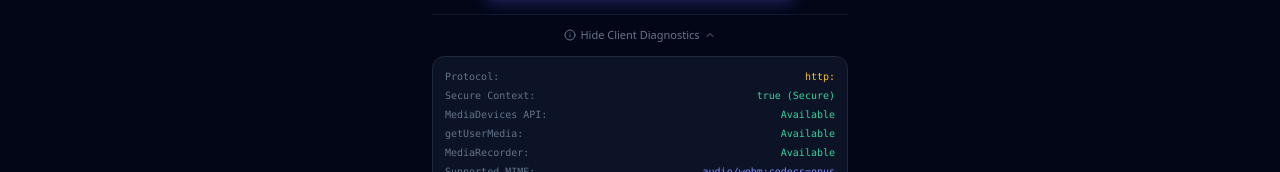
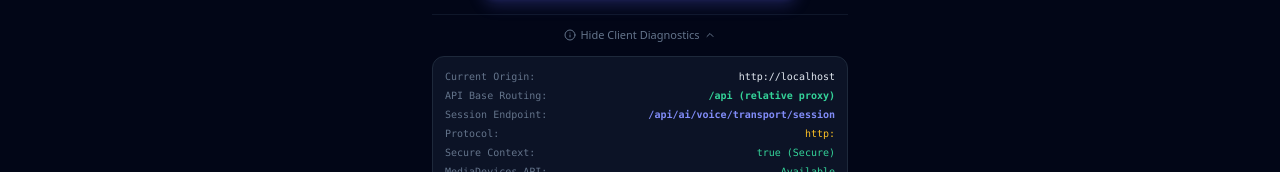
Before and after one commit to gowthxm07/AI-powered-receptionist-platform, a Next.js app in the folder frontend/: page /voice in a window 1280 px wide. Both pictures are taken after a click on the button "View Client Diagnostics". Shown: the part 628-800 px from the top of the page. Built offline with nearby package versions, Linux system fonts and the light colour scheme; no server answers.

Commit message:
feat(voice): enhance client diagnostic telemetry and safe error reporting

```diff
--- a/frontend/src/components/voice/VoiceReceptionist.tsx
+++ b/frontend/src/components/voice/VoiceReceptionist.tsx
@@ -274,6 +274,18 @@ export const VoiceReceptionist: React.FC = () => {
             {showDiagnostics && diagnostics && (
               <div className="mt-2 p-3 rounded-xl bg-slate-900/80 border border-slate-800 text-[10px] space-y-1 font-mono text-slate-300">
                 <div className="flex justify-between">
+                  <span className="text-slate-500">Current Origin:</span>
+                  <span className="text-slate-200 truncate max-w-[200px]">{diagnostics.origin}</span>
+                </div>
+                <div className="flex justify-between">
+                  <span className="text-slate-500">API Base Routing:</span>
+                  <span className="text-emerald-400 font-bold">{diagnostics.apiBaseUrl}</span>
+                </div>
+                <div className="flex justify-between">
+                  <span className="text-slate-500">Session Endpoint:</span>
+                  <span className="text-indigo-400 font-bold truncate max-w-[200px]">{diagnostics.sessionEndpoint}</span>
+                </div>
+                <div className="flex justify-between">
                   <span className="text-slate-500">Protocol:</span>
                   <span className={diagnostics.protocol === 'https:' ? 'text-emerald-400' : 'text-amber-400'}>
                     {diagnostics.protocol}
--- a/frontend/src/hooks/useMediaRecorder.ts
+++ b/frontend/src/hooks/useMediaRecorder.ts
@@ -1,5 +1,6 @@
 import { useState, useRef, useCallback, useEffect } from 'react';
 import { MicrophonePermissionState, MicrophoneDiagnostics } from '../types/voice';
+import { getApiBaseUrl } from '../lib/api';
 
 /**
  * Determine the best browser-supported audio MIME type for MediaRecorder.
@@ -42,6 +43,9 @@ export function getMicrophoneDiagnostics(): MicrophoneDiagnostics {
       supportedMimeType: '',
       protocol: '',
       host: '',
+      origin: '',
+      apiBaseUrl: '',
+      sessionEndpoint: '/api/ai/voice/transport/session',
     };
   }
 
@@ -50,6 +54,7 @@ export function getMicrophoneDiagnostics(): MicrophoneDiagnostics {
   const hasGUM = !!(hasMediaDev && typeof navigator.mediaDevices.getUserMedia === 'function');
   const hasMR = typeof MediaRecorder !== 'undefined';
   const supportedMime = getSupportedMimeType();
+  const apiBase = getApiBaseUrl();
 
   return {
     isSecureContext: isSecure,
@@ -59,6 +64,9 @@ export function getMicrophoneDiagnostics(): MicrophoneDiagnostics {
     supportedMimeType: supportedMime,
     protocol: window.location.protocol || '',
     host: window.location.host || '',
+    origin: window.location.origin || `${window.location.protocol}//${window.location.host}`,
+    apiBaseUrl: apiBase === '' ? '/api (relative proxy)' : apiBase,
+    sessionEndpoint: `${apiBase}/api/ai/voice/transport/session`,
   };
 }
 
--- a/frontend/src/types/voice.ts
+++ b/frontend/src/types/voice.ts
@@ -20,6 +20,9 @@ export interface MicrophoneDiagnostics {
   supportedMimeType: string;
   protocol: string;
   host: string;
+  origin: string;
+  apiBaseUrl: string;
+  sessionEndpoint: string;
 }
 
 export interface VoiceTransportSession {
```
